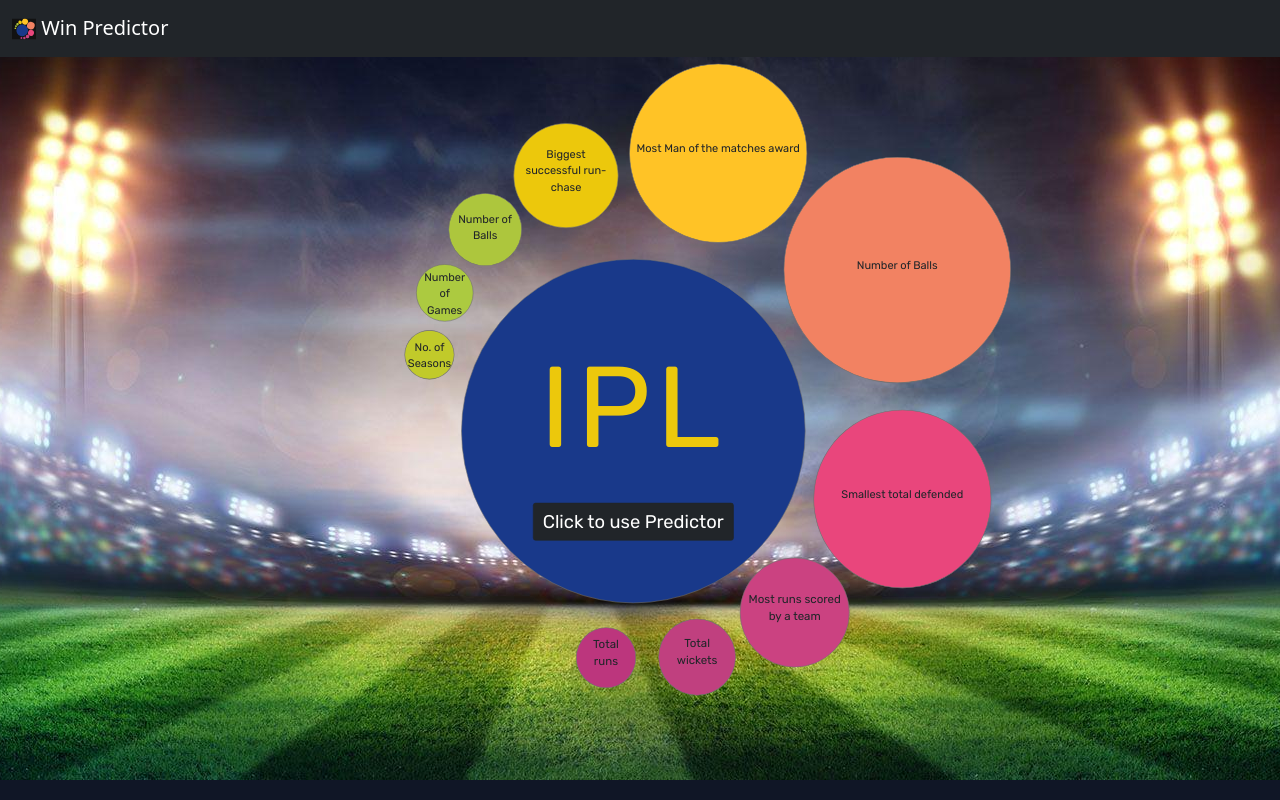
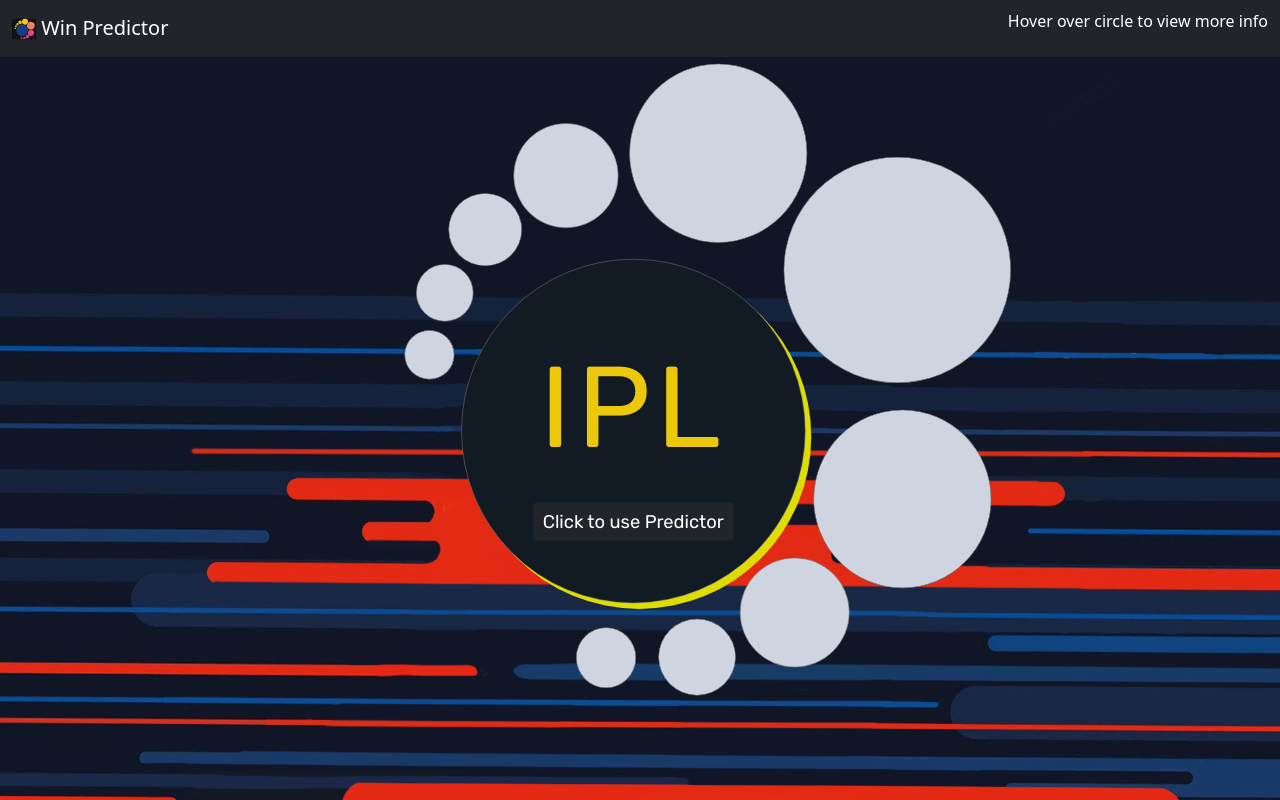
Before and after one commit to smartinternz02/SBSPS-Challenge-5554-Super-Predictor-of-Indian-Premier-League-IPL-, a Flask app: page / in a window 1280 px wide. Run offline with Flask 2, Linux system fonts and the light colour scheme; some libraries are stand-ins or nearby versions.

Commit message:
Design changes

```diff
--- a/Website/static/css/styles.css
+++ b/Website/static/css/styles.css
@@ -1,158 +1,136 @@
-.circle:hover{
+.circle:hover {
     font-weight: bold;
     font-style: normal;
     font-size: xx-large;
     z-index: 0;
-    border: 10px solid #ffffff;
-    font-family:'Rubik', sans-serif;
-
+    border: 5px solid #dddd00;
+    font-family: "Rubik", sans-serif;
+    color: #ced5e0;
 }
-
 
 #circle_1:hover {
     width: 430px;
     height: 430px;
-      z-index:1;
+    z-index: 1;
+    background-color: #121a23;
+    color: #ced5e0;
 }
 
-
-#circle_2:hover{
+#circle_2:hover {
     width: 430px;
     height: 430px;
-    background-color: #bd3b66;
     transform-origin: 150% -200%;
-    z-index:1;
+    z-index: 1;
+    background-color: #121a23;
+    color: #ced5e0;
+}
 
-}
-#hovered
-{
+#hovered {
     background-color: black;
 }
-#circle_3:hover{
+
+#circle_3:hover {
     width: 430px;
     height: 430px;
-  background-color: #963260;
     transform: translate(900px, 600px);
+    background-color: #121a23;
+    color: #ced5e0;
+    transform-origin: 200% -200%;
+    z-index: 1;
+}
 
-  transform-origin: 200% -200%;
-  z-index:1;
-
-}
-#circle_4:hover{
+#circle_4:hover {
     width: 430px;
     height: 430px;
-  background-color: #a7366e;
+    background-color: #121a23;
+    color: #ced5e0;
+    transform: translate(800px, 650px);
+    z-index: 1;
+}
 
-  transform: translate(800px,650px);
-  z-index:1;
-
-}
-#circle_5:hover{
+#circle_5:hover {
     width: 430px;
     height: 430px;
-  background-color: #9e2d69;
+    background-color: #121a23;
+    color: #ced5e0;
+    transform: translate(600px, 600px);
+    z-index: 1;
+}
 
-  background-color: #bc367d;
-  transform: translate(600px,600px);
-  z-index:1;
-}
-#circle_6:hover{
+#circle_6:hover {
     width: 430px;
     height: 430px;
-  background-color: #dda821;
+    background-color: #121a23;
+    color: #ced5e0;
+    transform-origin: -70% 10%;
+    z-index: 1;
+}
 
-  transform-origin: -70% 10%;
-  z-index:1;
-
-}
-#circle_7:hover{
+#circle_7:hover {
     width: 430px;
     height: 430px;
-  background-color: #bb9d09;
+    background-color: #121a23;
+    transform-origin: 70% 70%;
+    z-index: 1;
+}
 
-  transform-origin: 70% 70%;
-  z-index:1;
-
-}
-#circle_8:hover{
+#circle_8:hover {
     width: 430px;
     height: 430px;
-  background-color: #869930;
+    background-color: #121a23;
+    transform-origin: 70% 70%;
+    z-index: 1;
+}
 
-  transform-origin: 70% 70%;
-  z-index:1;
-
-}
-#circle_9:hover{
+#circle_9:hover {
     width: 430px;
     height: 430px;
-  background-color: #80972e;
+    background-color: #121a23;
+    transform-origin: 70% 70%;
+    z-index: 1;
+}
 
-  transform-origin: 70% 70%;
-  z-index:1;
-
-}
-#circle_10:hover{
+#circle_10:hover {
     width: 430px;
     height: 430px;
-  background-color: #9fa523;
+    background-color: #121a23;
+    transform-origin: 70% 50%;
+    z-index: 1;
+}
 
-  transform-origin: 70% 50%;
-  z-index:1;
-
-}
-.circle:hover > .showext
-{
+.circle:hover>.showext {
     visibility: visible;
     display: flex;
+}
 
-}
-.showext
-{
+.showext {
     display: none;
-  font-family: 'JetBrains Mono', sans-serif;
+    font-family: "JetBrains Mono", sans-serif;
     color: white;
 }
 
-#text1, #text2, #text3, #text4, #text5, #text6, #text7, #text8, #text9, #text10
-{
+#text1,
+#text2,
+#text3,
+#text4,
+#text5,
+#text6,
+#text7,
+#text8,
+#text9,
+#text10 {
     display: flex;
     position: relative;
 }
 
-
-#text10
-{
+#text10 {
     padding-top: 20px;
 }
 
-#text9
-{
+#text9 {
     padding-top: 20px;
 }
 
-#text8
-{
+#text8 {
     padding-top: 10px;
 }
-
-
-#text7
-{
-}
-#text6
-{
-}
-
-#text5
-{
-}
-#text4
-{
-}
-#text3
-{
-}
-#text2
-{
-}
--- a/Website/static/css/styles1.css
+++ b/Website/static/css/styles1.css
@@ -7,7 +7,6 @@
     width: 100%;
     height: 100%;
     background-color: #121212;
-
 }
 
 img {
@@ -19,62 +18,61 @@
     src: url("/static/fonts/webfonts/JetBrainsMono-Regular.woff2") format("truetype");
 }
 
-    .text{
+.text {
     z-index: -1;
 }
 
-    .circle
-    {
+.circle {
     border-radius: 50% 50%;
     transform-origin: 50% 50%;
     border: 1px solid #707070;
-    display: flex; /* or inline-flex */
+    display: flex;
+    /* or inline-flex */
     align-items: center;
     text-align: center;
     flex-direction: column;
+    color: #ced5e0;
     justify-content: center;
     padding: 10px;
+    color: #121212;
     font-size: larger;
-    font-family:'Rubik', sans-serif;
+    font-family: "Rubik", sans-serif;
     transition: all 1s, z-index 0.1s, content 2s;
 }
 
-    button{
+button {
     display: flex;
     position: relative;
     align-items: baseline;
     font-size: xx-large;
 }
 
-    .show_ext
-    {
-      font-family: 'JetBrains Mono';
+.show_ext {
+    font-family: "JetBrains Mono";
 }
 
-    .circle_main
-    {
+.circle_main {
     border-radius: 50% 50%;
     transform-origin: 50% 50%;
     border: 1px solid #707070;
-      display: flex; /* or inline-flex */
+    display: flex;
+    /* or inline-flex */
     align-items: center;
     text-align: center;
     flex-direction: column;
     justify-content: center;
     padding: 10px;
     font-size: 200px;
-      font-family:'Rubik', serif;
-      font-weight:lighter;
+    font-family: "Rubik", serif;
+    font-weight: lighter;
     letter-spacing: 10px;
-
 }
-
 
 body {
     overflow: hidden;
-      background-image: url(/static/logos/bg_2.png);
-      background-repeat:no-repeat;
-      background-color:rgba(0, 0, 0, 0.5);
+    background-image: url(/static/bg.png);
+    background-repeat: no-repeat;
+    background-color: rgba(0, 0, 0, 0.5);
     margin: 0;
     padding: 0;
     background-color: #121212;
@@ -86,114 +84,108 @@
 }
 
 #guid_1f98ed80_fedd_4d93_8384_0786baf53f7e {
-
     width: 1920px;
     height: 1080px;
     position: absolute;
     visibility: visible;
-
 }
 
 #circle_main {
     width: 599.551px;
     height: 599.551px;
-      transform: matrix(0.9563047289848328, 0,0, 0.9563047289848328, 648.9588211153393, 323.4340219049568);
-      background-color: #19398a;
-      color:#ecc80c;
+    transform: matrix( 0.9563047289848328, 0, 0, 0.9563047289848328, 648.9588211153393, 323.4340219049568);
+    background-color: #121a23;
+    color: #ecc80c;
+    box-shadow: 10px 10px #dddd00;
 }
 
 #circle_1 {
     width: 395.606px;
     height: 394.377px;
-      transform: matrix(0.9563047289848328, 0,0, 0.9563047289848328, 1190.8170621827046, 168.0241432311946);
-      background-color: #f28262;
+    transform: matrix( 0.9563047289848328, 0, 0, 0.9563047289848328, 1190.8170621827046, 168.0241432311946);
+    background-color: #ced5e0;
+    color: #ced5e0;
     top: -10px;
 }
 
 #circle_2 {
     width: 309.604px;
     height: 310.833px;
-
-      transform: matrix(0.9563047289848328,0,0, 0.9563047289848328, 1242.3419194600501, 581.1183485191324);
-      background-color: #e9467c;
-
+    background-color: #ced5e0;
+    transform: matrix( 0.9563047289848328, 0, 0, 0.9563047289848328, 1242.3419194600501, 581.1183485191324);
     transition: all 1s, padding 0s, z-index 0.1s;
+    color: #ced5e0;
 }
 
 #circle_3 {
     width: 183.06px;
     height: 183.06px;
-
+    background-color: #ced5e0;
     transform: translate(1126.3368906905098px, 834.2920832964388px);
-      background-color: #cb4281;
-
     transition: all 1s, padding 0.01s, z-index 0.1s;
+    color: #ced5e0;
 }
 
 #circle_4 {
     width: 129.002px;
     height: 127.773px;
     transform: translate(990.6379315191317px, 936.1603267981346px);
-      background-color: #c0407f;
     transition: all 1s;
+    background-color: #ced5e0;
+    color: #ced5e0;
 }
-
 
 #circle_5 {
     width: 99.516px;
     height: 100.744px;
     transform: translate(853.4515231941643px, 950.760215658659px);
-      background-color: #bc367d;
     transition: all 1s;
+    background-color: #ced5e0;
+    color: #ced5e0;
 }
 
 #circle_6 {
     width: 309.604px;
     height: 312.061px;
-
-      transform: matrix(0.9563047289848328, 0,0, 0.9563047289848328, 935.4588321930553, 4.266266620212065);
-      background-color: #ffc326;
-
+    background-color: #ced5e0;
+    transform: matrix( 0.9563047289848328, 0, 0, 0.9563047289848328, 935.4588321930553, 4.266266620212065);
+    color: #ced5e0;
     transition: all 1s, padding 0.1s, z-index 0.1s;
 }
 
 #circle_7 {
     width: 183.06px;
     height: 183.06px;
-
-      transform: matrix(0.9563047289848328, 0,0, 0.9563047289848328, 745.1127085616035, 106.21112016167321);
-      background-color: #ecc80c;
-
+    background-color: #ced5e0;
+    transform: matrix( 0.9563047289848328, 0, 0, 0.9563047289848328, 745.1127085616035, 106.21112016167321);
+    color: #ced5e0;
     transition: all 1s, padding 0.1s, z-index 0.1s;
 }
 
 #circle_8 {
     width: 127.773px;
     height: 126.545px;
-
-      transform: matrix(0.9563047289848328, 0,0, 0.9563047289848328, 638.0125266506791, 224.31538236076125);
-      background-color: #adc63d;
-
+    background-color: #ced5e0;
+    transform: matrix( 0.9563047289848328, 0, 0, 0.9563047289848328, 638.0125266506791, 224.31538236076125);
+    color: #ced5e0;
     transition: all 1s, padding 0.1s, z-index 0.1s;
 }
 
 #circle_9 {
     width: 99.516px;
     height: 99.516px;
-
-      transform: matrix(0.9563047289848328, 0,0, 0.9563047289848328, 584.629354807238, 343.0924467064297);
-      background-color: #acca40;
-
+    background-color: #ced5e0;
+    transform: matrix( 0.9563047289848328, 0, 0, 0.9563047289848328, 584.629354807238, 343.0924467064297);
+    color: #ced5e0;
     transition: all 1s, padding 0.1s, z-index 0.1s;
 }
 
 #circle_10 {
     width: 87.23px;
     height: 86.001px;
-
-      transform: matrix(0.9563047289848328, 0,0, 0.9563047289848328, 565.5756675670879, 453.275031260905);
-      background-color: #c1ca2a;
-
+    background-color: #ced5e0;
+    color: #ced5e0;
+    transform: matrix( 0.9563047289848328, 0, 0, 0.9563047289848328, 565.5756675670879, 453.275031260905);
     transition: all 1s, padding 0.1s, z-index 0.1s;
 }
 
@@ -207,108 +199,6 @@
 #guid_589d6f61_e0ee_464b_b4d5_a738c8e42075 {
     width: 79.803px;
     height: 79.803px;
-
     transform: matrix(1, 0, 0, 1, 52, 77.71178436279297);
     background-color: #fff;
 }
-/*  #main_circle_text {
-  width: 383px;
-  font-family: Arial;
-  font-size: 50px;
-  color: #fff;
-  font-weight: 700;
-  transform-origin: 50% 50%;
-  transform: matrix(1, 0, 0, 1, 772, 587);
-}
-#text_10 {
-  width: 59px;
-  font-family: Arial;
-  font-size: 50px;
-  color: #fff;
-  font-weight: 700;
-  transform-origin: 50% 50%;
-  transform: matrix(1, 0, 0, 1, 563, 474);
-}
-#text_9 {
-  width: 31px;
-  font-family: Arial;
-  font-size: 50px;
-  color: #fff;
-  font-weight: 700;
-  transform-origin: 50% 50%;
-  transform: matrix(1, 0, 0, 1, 608, 365);
-}
-#text_8 {
-  width: 31px;
-  font-family: Arial;
-  font-size: 50px;
-  color: #fff;
-  font-weight: 700;
-  transform-origin: 50% 50%;
-  transform: matrix(1, 0, 0, 1, 688, 266);
-}
-#text_7 {
-  width: 31px;
-  font-family: Arial;
-  font-size: 50px;
-  color: #fff;
-  font-weight: 700;
-  transform-origin: 50% 50%;
-  transform: matrix(1, 0, 0, 1, 823, 170);
-}
-#text_6 {
-  width: 31px;
-  font-family: Arial;
-  font-size: 50px;
-  color: #fff;
-  font-weight: 700;
-  transform-origin: 50% 50%;
-  transform: matrix(1, 0, 0, 1, 1087, 130);
-}
-#text_1 {
-  width: 31px;
-  visibility: visible;
-  font-family: Arial;
-  font-size: 50px;
-  color: #fff;
-  font-weight: 700;
-  transform-origin: 50% 50%;
-  transform: matrix(1, 0, 0, 1, 1375, 337);
-}
-#text_2 {
-  width: 31px;
-  font-family: Arial;
-  font-size: 50px;
-  color: #fff;
-  font-weight: 700;
-  transform-origin: 50% 50%;
-  transform: matrix(1, 0, 0, 1, 1383, 709);
-}
-#text_3 {
-  width: 31px;
-  font-family: Arial;
-  font-size: 50px;
-  color: #fff;
-  font-weight: 700;
-  transform-origin: 50% 50%;
-  transform: matrix(1, 0, 0, 1, 1204, 898);
-}
-#text_4 {
-  width: 31px;
-  font-family: Arial;
-  font-size: 50px;
-  color: #fff;
-  font-weight: 700;
-  transform-origin: 50% 50%;
-  transform: matrix(1, 0, 0, 1, 1041, 972);
-}
-#text_5 {
-  width: 31px;
-  font-family: Arial;
-  font-size: 50px;
-  color: #fff;
-  font-weight: 700;
-  transform-origin: 50% 50%;
-  transform: matrix(1, 0, 0, 1, 889, 973);
-}
-*/
--- a/Website/templates/index.html
+++ b/Website/templates/index.html
@@ -25,12 +25,16 @@
     integrity="sha384-U1DAWAznBHeqEIlVSCgzq+c9gqGAJn5c/t99JyeKa9xxaYpSvHU5awsuZVVFIhvj"
     crossorigin="anonymous"></script>
   <nav class="navbar sticky-top navbar-dark bg-dark" >
-    <div class=" container-fluid">
+    <div class=" container-fluid" >
       <a class="navbar-brand" href="/">
         <img src="{{ url_for('static', filename='logo.svg') }}" alt="" width="24" height="30"
           class="d-inline-block align-text-top">
         Win Predictor
       </a>
+      <p style="display: flex; position: relative; flex-direction: row; color: white; align-items: center; text-align: center;">Hover over circle to view more info</p>
+    </div>
+    <div style="display: flex; position: relative;">
+
     </div>
 
   </nav>
@@ -114,19 +118,12 @@
                 <p id="text4_ext" style="display: flex; position: relative">12</p>
               </div>
             </div>
-
-
           </div>
         </div>
       </div>
-
-
-
-
-
-
     </div>
   </div>
+
 
 
 
--- a/Website/templates/predictor.html
+++ b/Website/templates/predictor.html
@@ -3,7 +3,7 @@
 <head>
     <link href="https://cdn.jsdelivr.net/npm/bootstrap@5.1.0/dist/css/bootstrap.min.css" rel="stylesheet"
         integrity="sha384-KyZXEAg3QhqLMpG8r+8fhAXLRk2vvoC2f3B09zVXn8CA5QIVfZOJ3BCsw2P0p/We" crossorigin="anonymous">
-    <meta http-equiv="Content-Security-Policy" content="upgrade-insecure-requests">
+       <meta http-equiv="Content-Security-Policy" content="upgrade-insecure-requests">
     <script src="https://cdn.jsdelivr.net/npm/bootstrap@5.1.0/dist/js/bootstrap.bundle.min.js"
         integrity="sha384-U1DAWAznBHeqEIlVSCgzq+c9gqGAJn5c/t99JyeKa9xxaYpSvHU5awsuZVVFIhvj"
         crossorigin="anonymous"></script>
@@ -25,7 +25,7 @@
 <body class="bg-dark" style="color: whitesmoke;" >
     <div class="box" id='loader' style="display: none;">
         <div >
-          <img  src="{{  url_for('static', filename='loader.gif')  }}">
+          <img  src="{{  url_for('static', filename='rotate.gif')  }}">
         </div>
     </div>
     {% block body %}
```
Also changed, not shown: Website/static/bg.png (added), Website/static/loader.gif (deleted), Website/static/logos/bg_2.png (deleted), Website/static/rotate.gif (added), matches.csv (added), 1 other file. Lines whose indentation alone changed are shown as unchanged.
